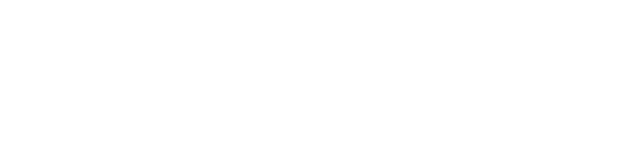
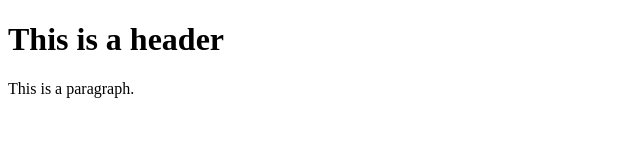
Before and after one commit to mceledio/git-test, a plain HTML site: page index.html in a window 1280 px wide. Shown: the whole page, without its empty margins (0-640 px from the left). Drawn offline with Linux system fonts and the light colour scheme.

Commit message:
Second commit

```diff
--- a/index.html
+++ b/index.html
@@ -3,9 +3,10 @@
 <head>
     <meta charset="UTF-8">
     <meta name="viewport" content="width=device-width, initial-scale=1.0">
-    <title>This is a Header</title>
+    <title>This is a Title</title>
 </head>
 <body>
-
+    <h1>This is a header</h1>
+    <p>This is a paragraph.</p>
 </body>
 </html>
```
